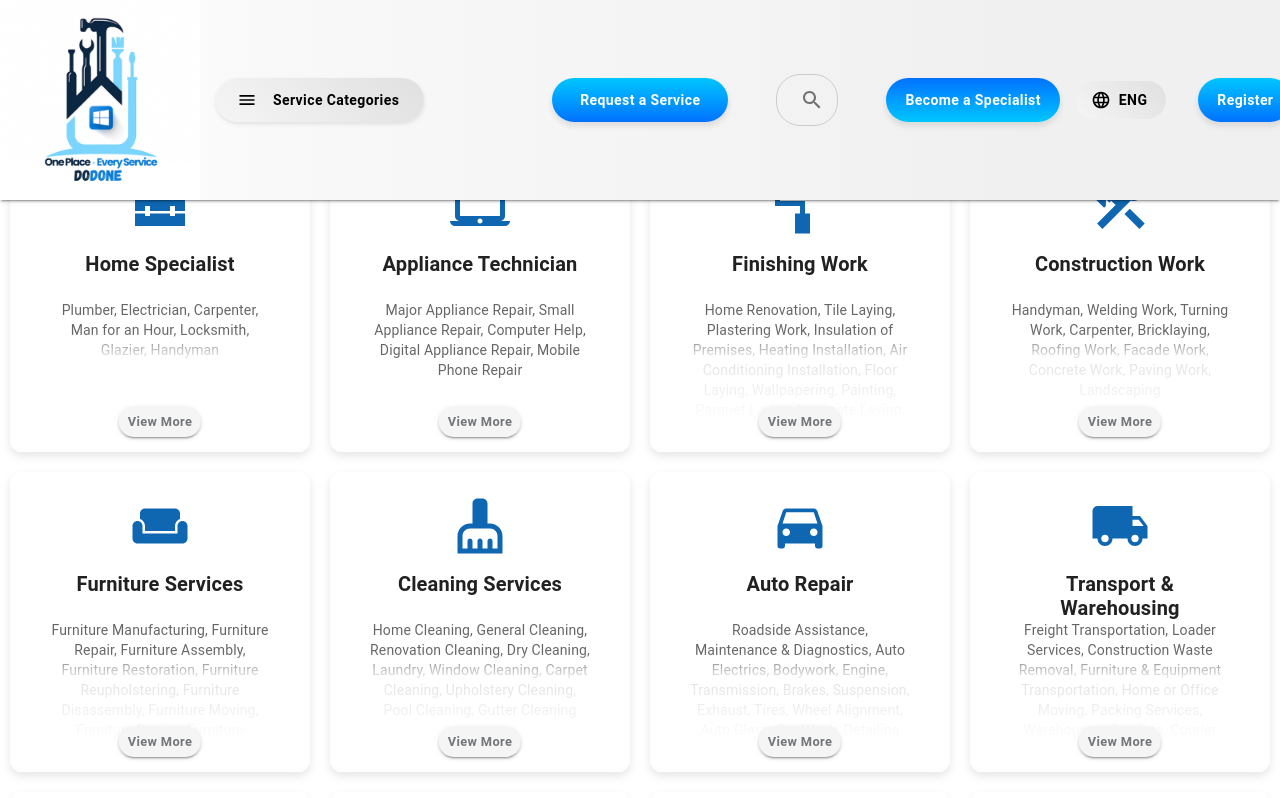
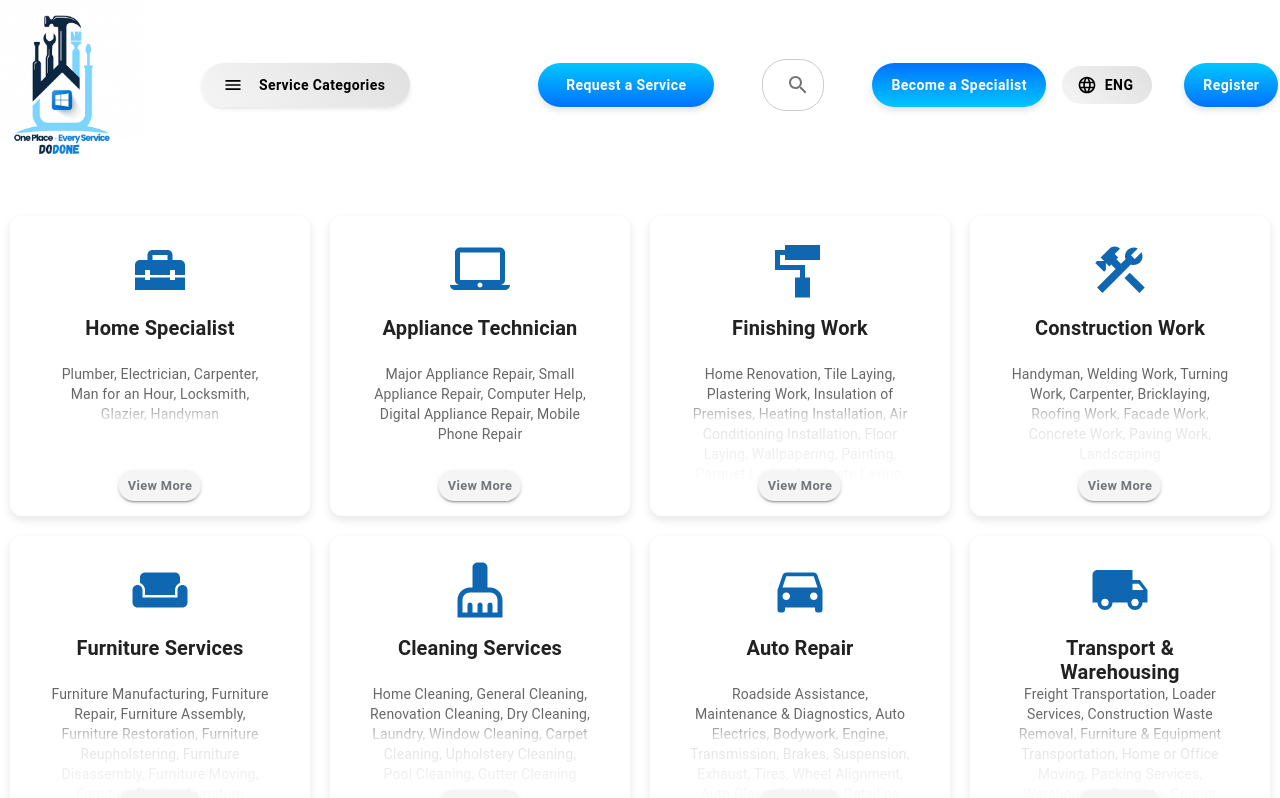
Before and after one commit to Vhkan/dodone, a Next.js app: page / in a window 1280 px wide. Shown: the top 798 px of the page. Built offline with nearby package versions, Linux system fonts and the light colour scheme.

Commit message:
restyle header

```diff
--- a/src/components/Categories.tsx
+++ b/src/components/Categories.tsx
@@ -217,6 +217,7 @@ const CategoriesList = () => {
           gap: "20px",
           maxWidth: "1400px",
           margin: "0 auto",
+          marginTop: "4em", // Added margin to separate from the top content
         }}
       >
         {categories.map((category, index) => (
--- a/src/components/Header.tsx
+++ b/src/components/Header.tsx
@@ -295,10 +295,10 @@ const Header = () => {
     <AppBar
       position="fixed"
       sx={{
-        background:
-          "linear-gradient(to right, #FFFFFF 0%, #f9f9f9 20%, #f0f0f0 80%, #f0f0f0 100%)",
-        boxShadow: 2,
+        background:"#ffffff",
+        boxShadow: "none",
       }}
+
     >
       <Toolbar
         sx={{
@@ -311,8 +311,9 @@ const Header = () => {
         {/* Logo with home page link */}
         <Box
           sx={{
-            height: { xs: 200, sm: 200, md: 200 },
-            marginLeft: { xs: 0, sm: -1, md: -2 },
+            height: { xs: 170, sm: 170, md: 170 },
+            position: "relative",
+            left: "-40px", // shift left; adjust as needed
             flexShrink: 0,
           }}
         >
```
